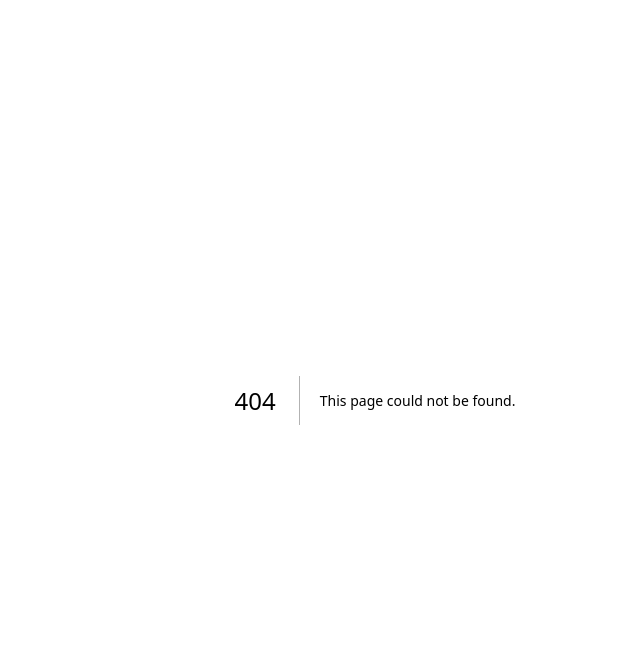
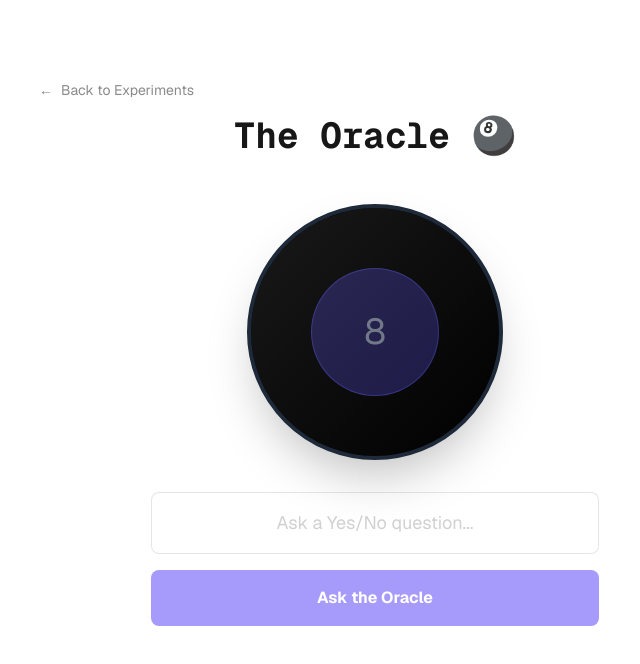
Before and after one commit to ThePaulAdams/AI-Playground, a Next.js app: page /experiments/decision-maker in a window 1280 px wide. Before the commit this address had no page. Shown: the top 664 px of the page, without its empty margins (265-905 px from the left). Built offline with nearby package versions, Linux system fonts and the light colour scheme.

Commit message:
feat: add Decision Maker (Magic 8-Ball) experiment

```diff
--- /dev/null
+++ b/src/app/experiments/decision-maker/page.tsx
@@ -0,0 +1,101 @@
+'use client';
+
+import { useState } from 'react';
+import Link from 'next/link';
+
+const ANSWERS = [
+  "It is certain.",
+  "It is decidedly so.",
+  "Without a doubt.",
+  "Yes definitely.",
+  "You may rely on it.",
+  "As I see it, yes.",
+  "Most likely.",
+  "Outlook good.",
+  "Yes.",
+  "Signs point to yes.",
+  "Reply hazy, try again.",
+  "Ask again later.",
+  "Better not tell you now.",
+  "Cannot predict now.",
+  "Concentrate and ask again.",
+  "Don't count on it.",
+  "My reply is no.",
+  "My sources say no.",
+  "Outlook not so good.",
+  "Very doubtful.",
+  "42.",
+  "Computer says no."
+];
+
+export default function DecisionMaker() {
+  const [question, setQuestion] = useState('');
+  const [answer, setAnswer] = useState<string | null>(null);
+  const [isShaking, setIsShaking] = useState(false);
+
+  const askOracle = (e: React.FormEvent) => {
+    e.preventDefault();
+    if (!question.trim()) return;
+
+    setIsShaking(true);
+    setAnswer(null);
+
+    // Simulate "thinking" or "shaking" delay
+    setTimeout(() => {
+      const randomAnswer = ANSWERS[Math.floor(Math.random() * ANSWERS.length)];
+      setAnswer(randomAnswer);
+      setIsShaking(false);
+    }, 1000);
+  };
+
+  return (
+    <div className="min-h-screen p-8 pb-20 sm:p-20 font-[family-name:var(--font-geist-sans)] flex flex-col items-center">
+      <header className="w-full max-w-2xl mb-12 flex flex-col gap-4">
+        <Link href="/experiments" className="text-sm opacity-50 hover:opacity-100 transition-opacity flex items-center gap-2 self-start">
+          <span>←</span> Back to Experiments
+        </Link>
+        <h1 className="text-4xl font-bold font-mono text-center">The Oracle 🎱</h1>
+      </header>
+
+      <main className="w-full max-w-md flex flex-col items-center gap-8">
+        <div className={`
+          w-64 h-64 rounded-full bg-black border-4 border-gray-800 shadow-2xl
+          flex items-center justify-center text-center p-8 relative overflow-hidden
+          transition-transform duration-100
+          ${isShaking ? 'animate-[spin_0.5s_ease-in-out_infinite] cursor-wait' : ''}
+        `}>
+          {/* Shine effect */}
+          <div className="absolute top-0 left-0 w-full h-full bg-gradient-to-br from-white/10 to-transparent pointer-events-none rounded-full" />
+
+          <div className="bg-indigo-900/50 w-32 h-32 rounded-full flex items-center justify-center border border-indigo-500/30">
+             {answer ? (
+               <span className="text-indigo-100 font-bold text-lg animate-in fade-in zoom-in duration-500">
+                 {answer}
+               </span>
+             ) : (
+               <span className="text-gray-500 text-4xl">8</span>
+             )}
+          </div>
+        </div>
+
+        <form onSubmit={askOracle} className="w-full flex flex-col gap-4">
+          <input
+            type="text"
+            value={question}
+            onChange={(e) => setQuestion(e.target.value)}
+            placeholder="Ask a Yes/No question..."
+            className="w-full p-4 rounded-lg bg-white/5 border border-black/10 dark:border-white/10 focus:outline-none focus:ring-2 focus:ring-indigo-500 text-center text-lg placeholder:opacity-40"
+            disabled={isShaking}
+          />
+          <button
+            type="submit"
+            disabled={!question.trim() || isShaking}
+            className="w-full p-4 rounded-lg bg-indigo-600 hover:bg-indigo-700 disabled:opacity-50 disabled:cursor-not-allowed text-white font-bold transition-colors"
+          >
+            {isShaking ? 'Consulting the Spirits...' : 'Ask the Oracle'}
+          </button>
+        </form>
+      </main>
+    </div>
+  );
+}
--- a/src/app/experiments/page.tsx
+++ b/src/app/experiments/page.tsx
@@ -47,6 +47,14 @@ export default function ExperimentsPage() {
             </div>
           </Link>
 
+          <Link href="/experiments/decision-maker" className="block group">
+            <div className="border border-black/10 dark:border-white/10 rounded-lg p-6 flex flex-col items-center justify-center min-h-[200px] text-center hover:bg-black/5 dark:hover:bg-white/5 transition-colors bg-white/5 dark:bg-white/[0.02]">
+              <span className="text-4xl mb-4 group-hover:scale-110 transition-transform">🎱</span>
+              <h3 className="text-lg font-bold">The Oracle</h3>
+              <p className="text-sm opacity-60 mt-2">Seek answers from the digital void.</p>
+            </div>
+          </Link>
+
           <div className="border border-dashed border-black/10 dark:border-white/20 rounded-lg p-6 flex flex-col items-center justify-center min-h-[200px] text-center opacity-50 cursor-not-allowed">
             <span className="text-4xl mb-4">🚧</span>
             <h3 className="text-lg font-bold">More Coming Soon</h3>
```
